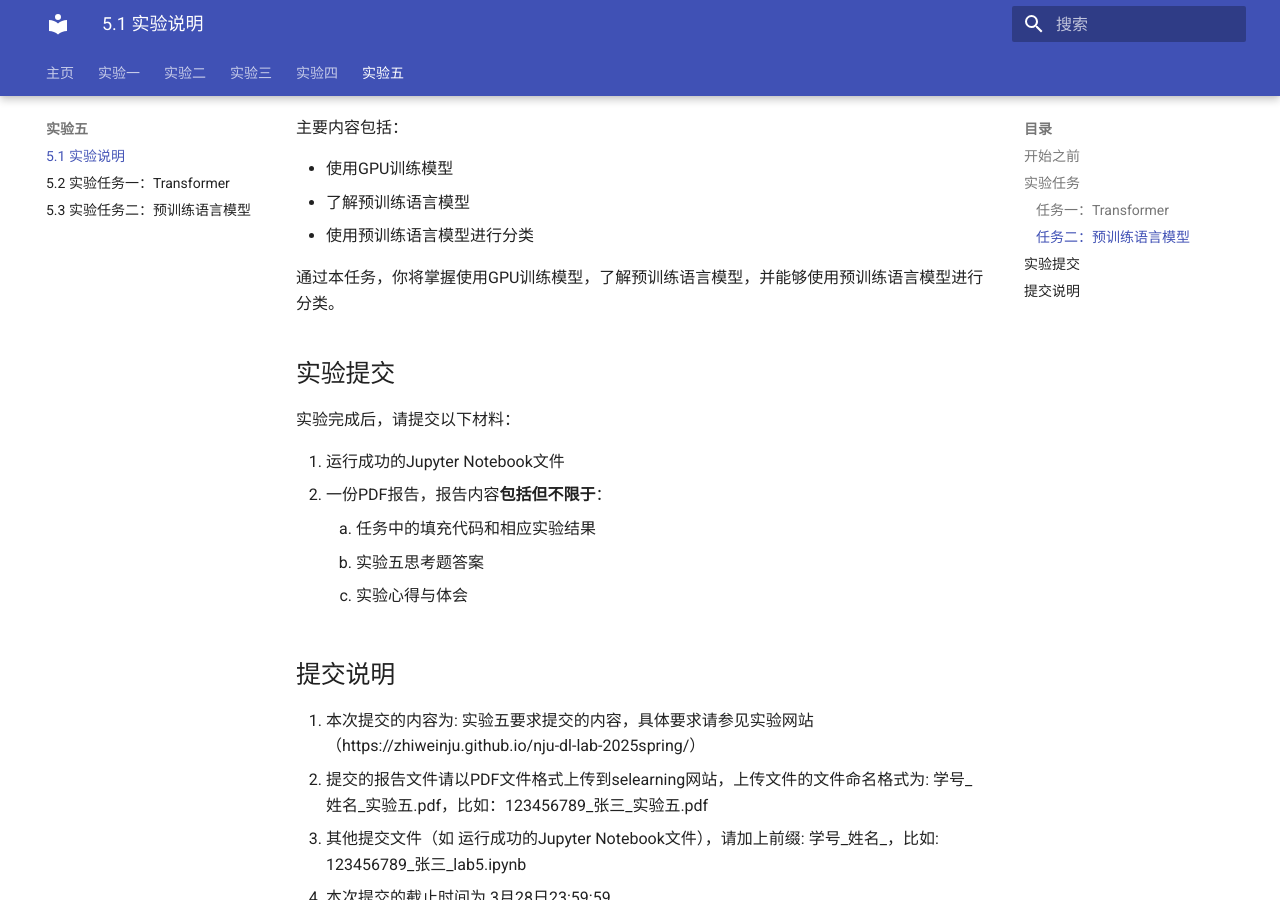
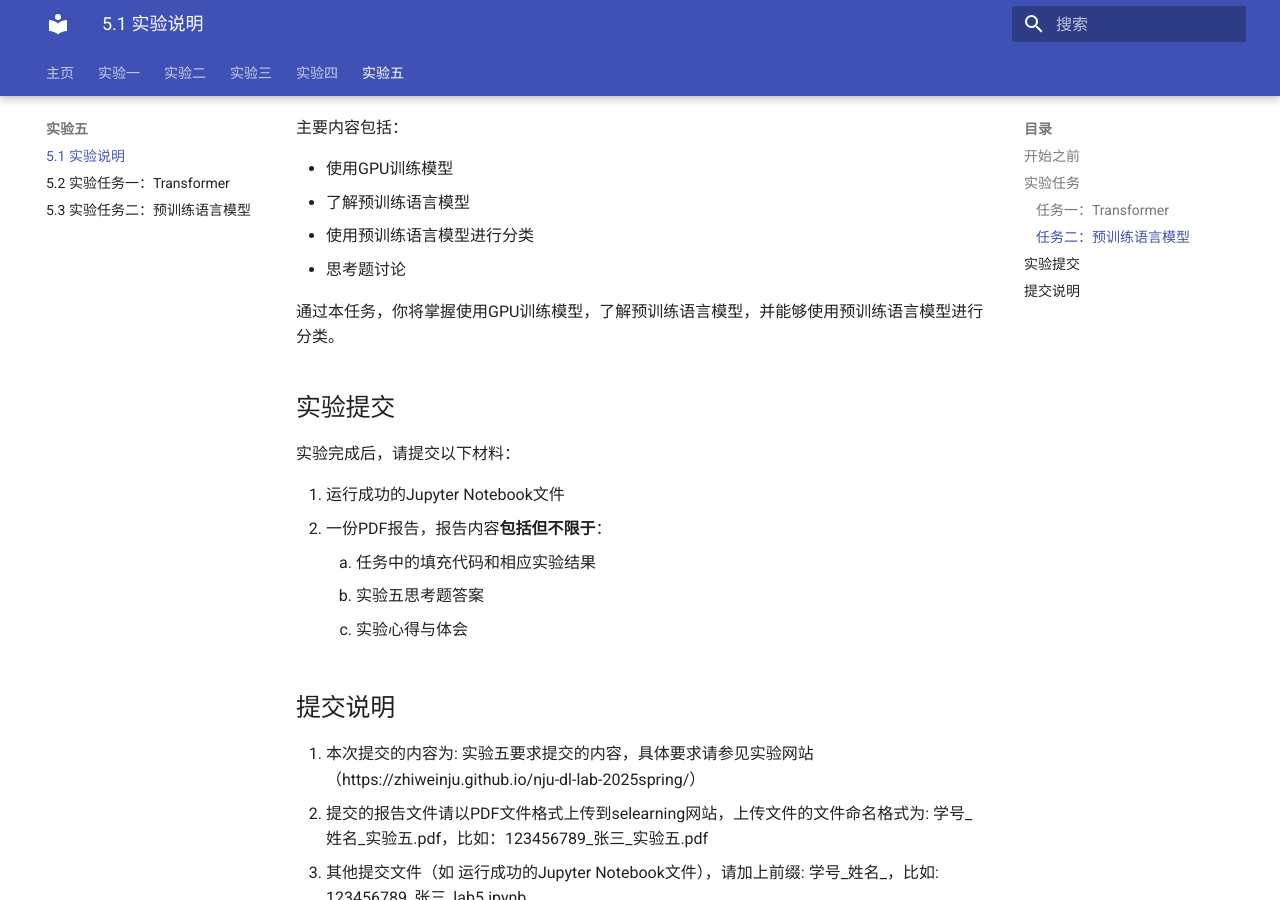
Before and after one commit to zhiweinju/nju-dl-lab-2025spring, an MkDocs documentation site: the page built from docs/lab5/实验五介绍.md, in a window 1280 px wide and 900 px high, scrolled down 1222 px. Built offline with MkDocs 1.6.1 and Material for MkDocs 9.7.7, drawn with Linux system fonts in a browser that asks for light colours; a style sheet for code colours, icons or effects is not loaded.

Commit message:
修改了lab5

```diff
--- a/docs/lab5/实验五介绍.md
+++ b/docs/lab5/实验五介绍.md
@@ -43,6 +43,7 @@
 - 使用GPU训练模型
 - 了解预训练语言模型
 - 使用预训练语言模型进行分类
+- 思考题讨论
 
 
 通过本任务，你将掌握使用GPU训练模型，了解预训练语言模型，并能够使用预训练语言模型进行分类。
```
